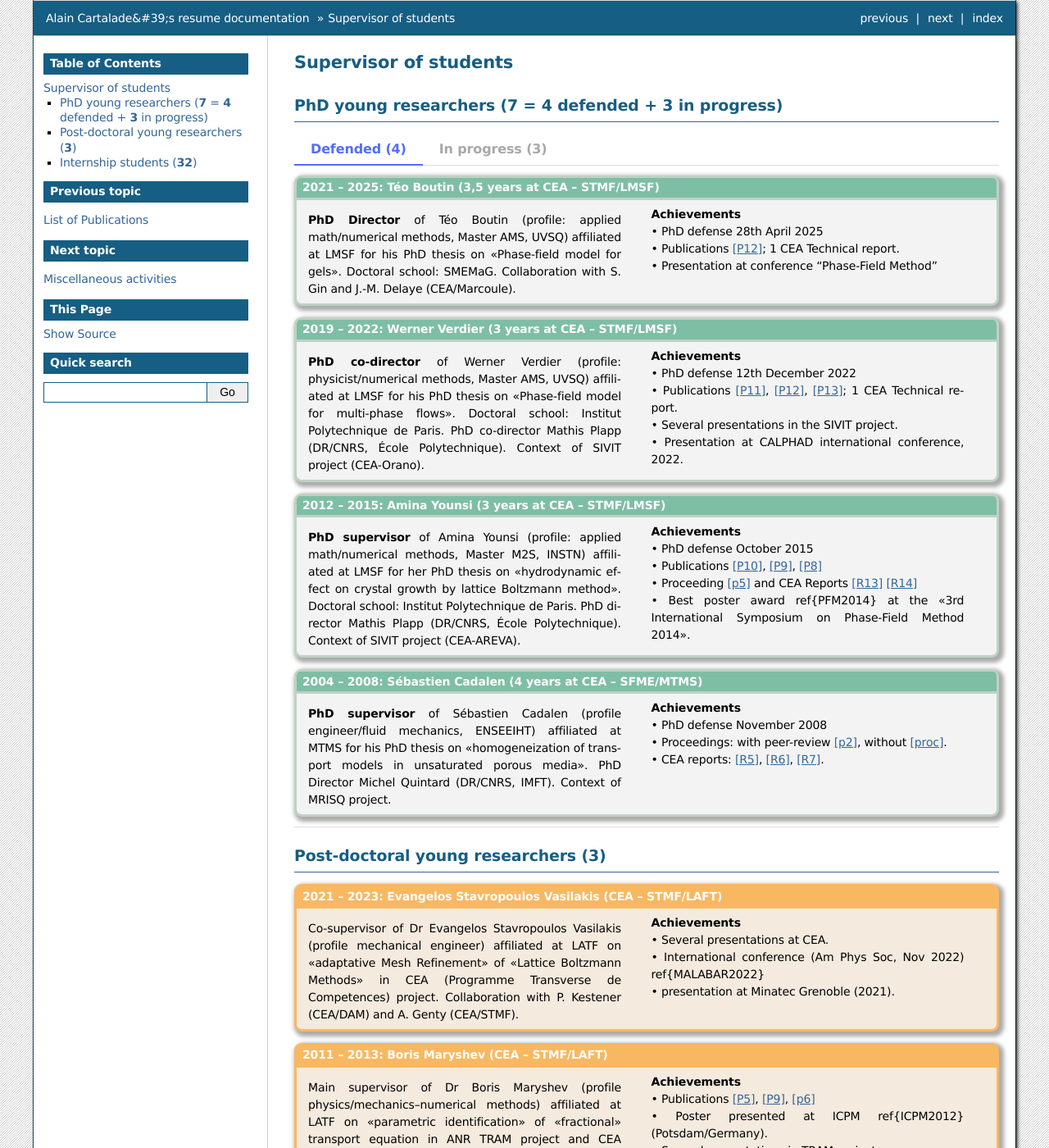
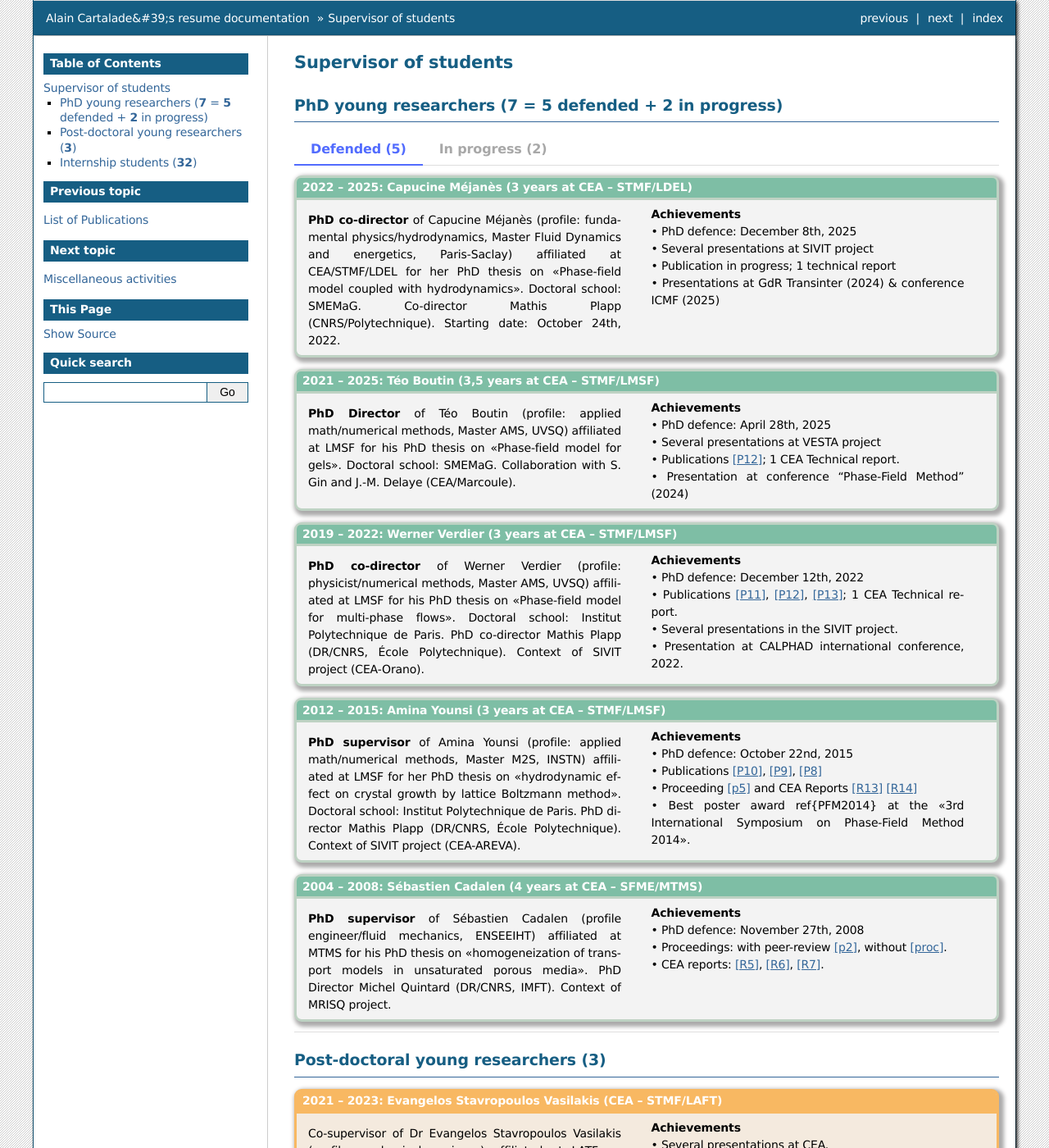
Before and after one commit to acartalade/ONLINE-RESUME, a Sphinx documentation site: the page built from doc/source/Supervisor-Of-Students.rst, in a window 1280 px wide and 1400 px high. Shown: the whole window at 82% size. Built offline with Sphinx 7.4.7, drawn with Linux system fonts in a browser that asks for light colours.

Commit message:
Update INSTN

```diff
--- a/doc/source/Involvement-DOB.rst
+++ b/doc/source/Involvement-DOB.rst
@@ -225,7 +225,7 @@ Details of my involvement in CEA projects
 
                   **Achievements** |br|
                   |br|
-                  PhD defense |br|
+                  PhD defence |br|
                   [P13]_ |br|
                   [O12]_ |br|
                   |br|
--- a/doc/source/Skills.rst
+++ b/doc/source/Skills.rst
@@ -54,7 +54,7 @@ Mathematical and numerical methods
 
       .. container:: rightside
 
-         **Inverse problems**: adjoint state method and optimization in order to identify PDEs parameters :math:`\bullet` derivation of adjoint problems in continuous and discrete forms :math:`\bullet` Fortran implementation in a 2D finite element code [T1]_ and a finite difference code [R1]_ & [R2]_ :math:`\bullet` Coupling with optimization algorithms e.g. with Hessian approximation such as BFGS with bound constraints :math:`\bullet` Application for fractional equations [P5]_ & [P9]_.
+         **Inverse problems**: adjoint state method and optimization for identification of PDEs parameters :math:`\bullet` derivation of adjoint problems in continuous and discrete forms :math:`\bullet` Fortran implementation in a 2D finite element code [T1]_ and a finite difference code [R1]_ & [R2]_ :math:`\bullet` Coupling with optimization algorithms e.g. with Hessian approximation such as BFGS with bound constraints :math:`\bullet` Application for fractional equations [P5]_ & [P9]_.
 
 .. admonition:: High Performance Computing & Informatics
 
--- a/doc/source/Supervisor-Of-Students.rst
+++ b/doc/source/Supervisor-Of-Students.rst
@@ -12,6 +12,23 @@ PhD young researchers (|nb-PhD| = |nb-defended| defended + |nb-progress| in prog
 
    .. tab-item:: Defended (|nb-defended|)
 
+      .. admonition:: 2022 – 2025: Capucine Méjanès (3 years at CEA – STMF/LDEL)
+         :class: hint
+
+         .. container:: twocol
+
+            .. container:: leftside
+
+               **PhD co-director** of Capucine Méjanès (profile: fundamental physics/hydrodynamics, Master Fluid Dynamics and energetics, Paris-Saclay) affiliated at CEA/STMF/LDEL for her PhD thesis on «Phase-field model coupled with hydrodynamics». Doctoral school: SMEMaG. Co-director Mathis Plapp (CNRS/Polytechnique). Starting date: October 24th, 2022.
+
+            .. container:: rightside
+
+               **Achievements** |br|
+               • PhD defence: December 8th, 2025 |br|
+               • Several presentations at SIVIT project |br|
+               • Publication in progress; 1 technical report |br|
+               • Presentations at GdR Transinter (2024) & conference ICMF (2025) |br|
+
       .. admonition:: 2021 – 2025: Téo Boutin (3,5 years at CEA – STMF/LMSF)
          :class: hint
 
@@ -24,9 +41,11 @@ PhD young researchers (|nb-PhD| = |nb-defended| defended + |nb-progress| in prog
             .. container:: rightside
 
                **Achievements** |br|
-               • PhD defense 28th April 2025 |br|
+               • PhD defence: April 28th, 2025 |br|
+               • Several presentations at VESTA project |br|
                • Publications [P12]_; 1 CEA Technical report. |br|
-               • Presentation at conference "Phase-Field Method"
+               • Presentation at conference "Phase-Field Method" (2024) |br|
+
 
       .. admonition:: 2019 – 2022: Werner Verdier (3 years at CEA – STMF/LMSF)
          :class: hint
@@ -40,7 +59,7 @@ PhD young researchers (|nb-PhD| = |nb-defended| defended + |nb-progress| in prog
             .. container:: rightside
 
                **Achievements** |br|
-               • PhD defense 12th December 2022 |br|
+               • PhD defence: December 12th, 2022 |br|
                • Publications [P11]_, [P12]_, [P13]_; 1 CEA Technical report. |br|
                • Several presentations in the SIVIT project. |br|
                • Presentation at CALPHAD international conference, 2022. |br|
@@ -57,7 +76,7 @@ PhD young researchers (|nb-PhD| = |nb-defended| defended + |nb-progress| in prog
             .. container:: rightside
 
                **Achievements** |br|
-               • PhD defense October 2015 |br|
+               • PhD defence: October 22nd, 2015 |br|
                • Publications [P10]_, [P9]_, [P8]_ |br|
                • Proceeding [p5]_ and CEA Reports [R13]_ [R14]_ |br|
                • Best poster award \ref{PFM2014} at the «3rd International Symposium on Phase-Field Method 2014». |br|
@@ -74,7 +93,7 @@ PhD young researchers (|nb-PhD| = |nb-defended| defended + |nb-progress| in prog
                .. container:: rightside
 
                   **Achievements** |br|
-                  • PhD defense November 2008 |br|
+                  • PhD defence: November 27th, 2008 |br|
                   • Proceedings: with peer-review [p2]_, without [proc]_. |br|
                   • CEA reports: [R5]_, [R6]_, [R7]_. |br|
 
--- a/doc/source/substitutions.rst
+++ b/doc/source/substitutions.rst
@@ -28,10 +28,11 @@
 
 .. |nb-interns| replace:: **32**
 
-.. |nb-defended| replace:: **4**
+.. |nb-defended| replace:: **5**
 
-.. |nb-progress| replace:: **3**
+.. |nb-progress| replace:: **2**
 
+.. |nb-PhD-CSI| replace:: **7**
 
 .. Nb OF PUBLICATIONS
 
```
Also changed, not shown: other parts of doc/source/Supervisor-Of-Students.rst (+0 -12 lines), doc/index.rst (+72 -71 lines), doc/source/Miscellaneous.rst (+23 -8 lines), 1 other file.
